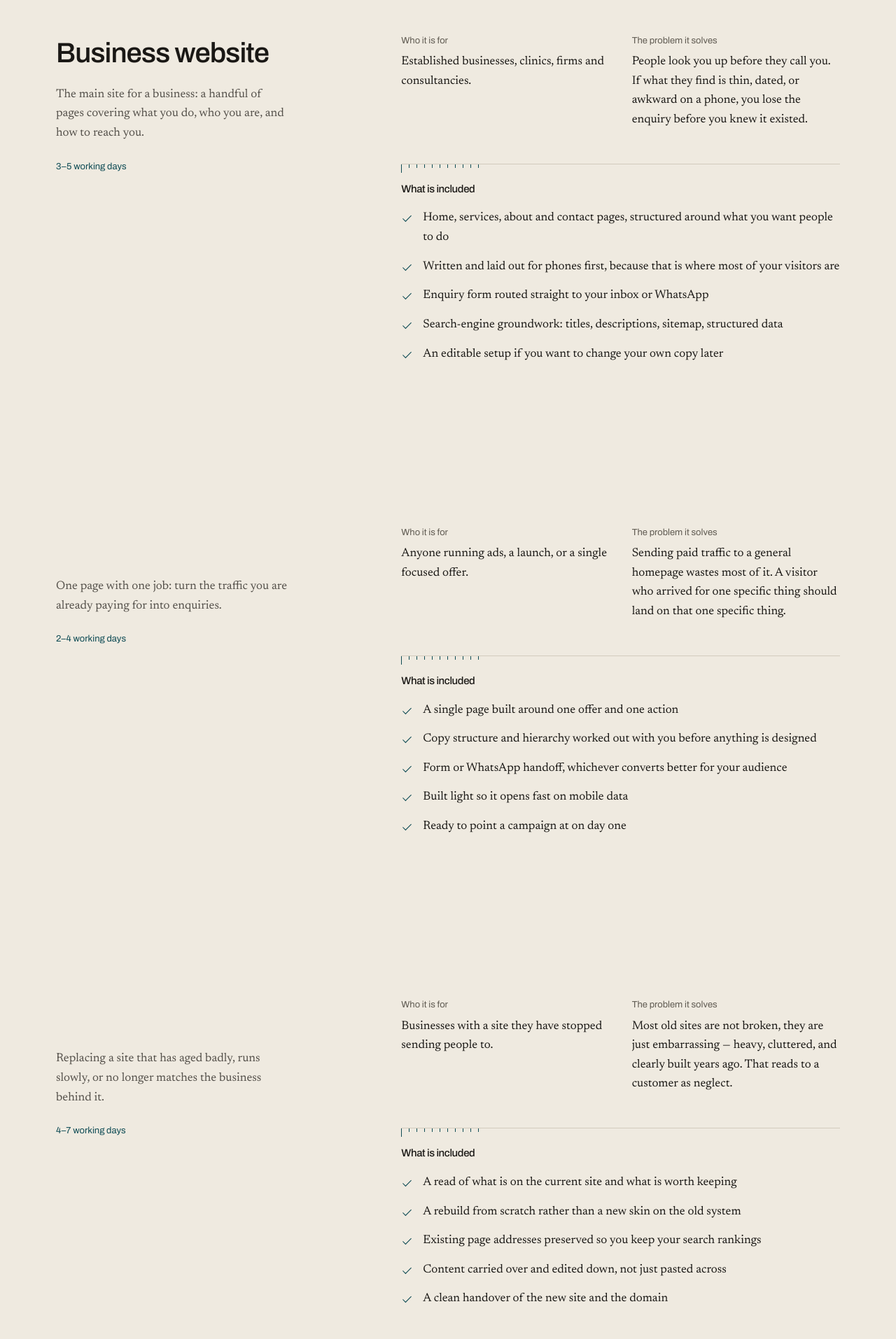
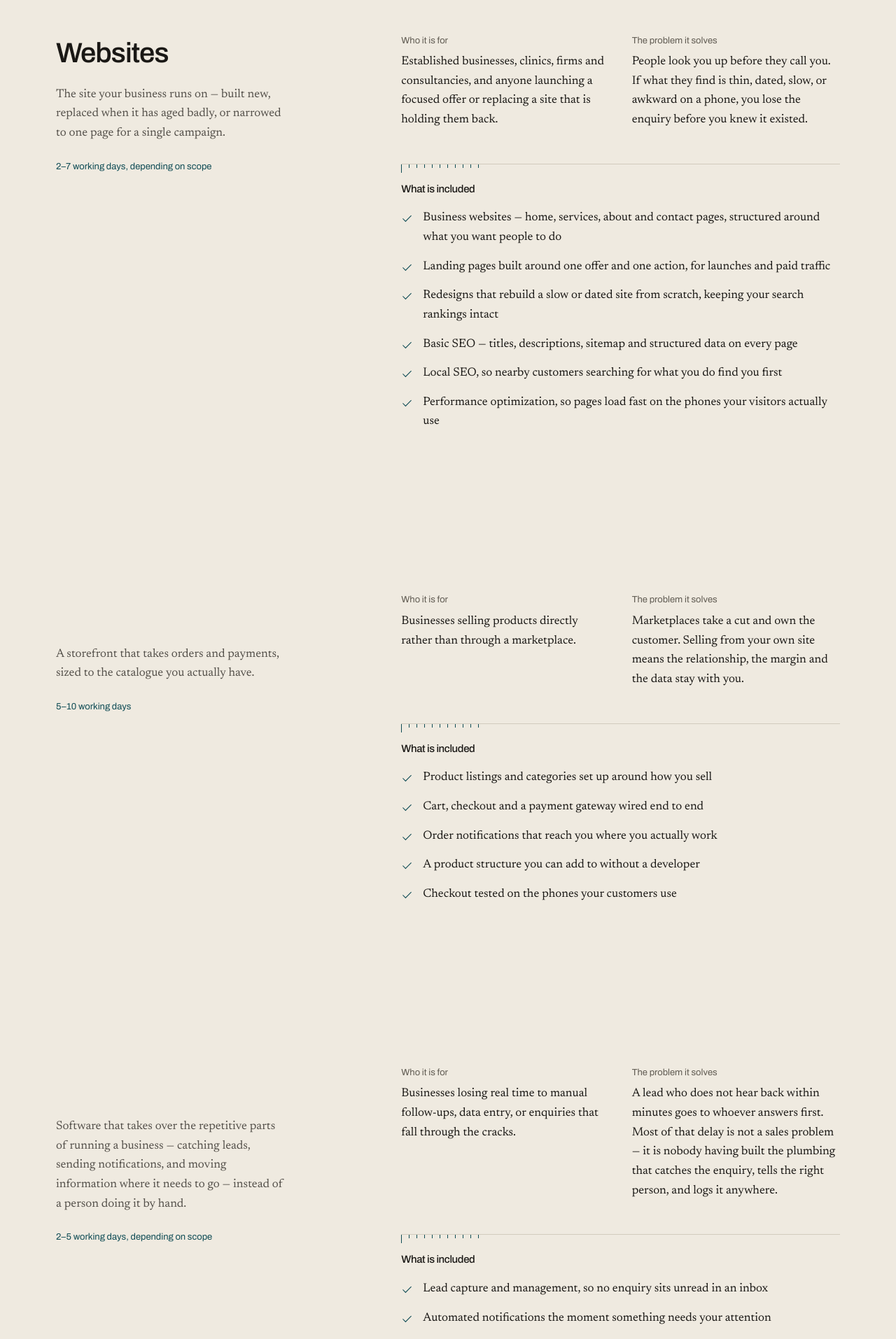
Before and after one commit to vishal558-dev/wibsity, a React (Vite) app: page /services in a window 1280 px wide. Shown: the part 580-2494 px from the top of the page at 70% size. Built offline with nearby package versions, Linux system fonts and the light colour scheme.

Commit message:
content update

```diff
--- a/index.html
+++ b/index.html
@@ -139,24 +139,8 @@
                 "@type": "Offer",
                 "itemOffered": {
                   "@type": "Service",
-                  "name": "Business website",
-                  "description": "The main site for a business: a handful of pages covering what you do, who you are, and how to reach you."
-                }
-              },
-              {
-                "@type": "Offer",
-                "itemOffered": {
-                  "@type": "Service",
-                  "name": "Landing page",
-                  "description": "One page with one job: turn the traffic you are already paying for into enquiries."
-                }
-              },
-              {
-                "@type": "Offer",
-                "itemOffered": {
-                  "@type": "Service",
-                  "name": "Redesign",
-                  "description": "Replacing a site that has aged badly, runs slowly, or no longer matches the business behind it."
+                  "name": "Websites",
+                  "description": "The site your business runs on — built new, replaced when it has aged badly, or narrowed to one page for a single campaign. Includes landing pages, redesigns, basic SEO, local SEO and performance optimization."
                 }
               },
               {
@@ -165,6 +149,14 @@
                   "@type": "Service",
                   "name": "Online store",
                   "description": "A storefront that takes orders and payments, sized to the catalogue you actually have."
+                }
+              },
+              {
+                "@type": "Offer",
+                "itemOffered": {
+                  "@type": "Service",
+                  "name": "Automation",
+                  "description": "Software that takes over the repetitive parts of running a business — catching leads, sending notifications, and moving information where it needs to go."
                 }
               }
             ]
--- a/src/data/projectInquiry.ts
+++ b/src/data/projectInquiry.ts
@@ -16,10 +16,9 @@ export const FORMSPREE_ENDPOINT = 'https://formspree.io/f/myeyjlye';
  * be read against the service it came from.
  */
 export const projectTypeOptions = [
-  { id: 'business-website', label: 'Business website' },
-  { id: 'landing-page', label: 'Landing page' },
-  { id: 'redesign', label: 'Redesign' },
+  { id: 'websites', label: 'Website' },
   { id: 'online-store', label: 'Online store' },
+  { id: 'automation', label: 'Automation' },
   { id: 'something-else', label: 'Something else' },
 ] as const;
 
--- a/src/data/seo.ts
+++ b/src/data/seo.ts
@@ -29,9 +29,9 @@ export const routeSEO: Record<string, RouteSEO> = {
   },
   '/services': {
     path: '/services',
-    title: 'Services — business websites, landing pages, redesigns, stores | wibsity',
+    title: 'Services — websites, online stores, automation | wibsity',
     description:
-      'Four kinds of project, described in full: business websites, landing pages, redesigns and online stores. Fixed-scope web design and development from an India-based studio.',
+      'Three kinds of project, described in full: websites (including landing pages and redesigns), online stores, and business automation. Fixed-scope web design and development from an India-based studio.',
   },
   '/about': {
     path: '/about',
--- a/src/data/services.ts
+++ b/src/data/services.ts
@@ -1,74 +1,46 @@
 import type { Service } from '../types';
 
 /**
- * Four services, down from five.
+ * Three services, down from four.
  *
- * "Custom Web Experiences & Features" was removed as a standalone entry: it
- * described capability rather than a thing a person decides to buy, and next
- * to four concrete offers it read as filler. Nothing left the offering — bespoke
- * features are now stated as something layered onto any of these four, which is
- * how they were actually sold anyway (see `customWork` below, rendered under
- * the catalogue on /services and referenced from the homepage).
+ * "Landing page" and "Redesign" were folded into "Websites" as capabilities
+ * rather than separate entries — both are types of website work, not
+ * distinct things a client chooses between at the top level. Their content
+ * lives on in `websites.includes` (see below) rather than being lost.
+ * "Automation" is new: lead capture, notifications, appointment workflows
+ * and the like, stated as business outcomes rather than the technical
+ * mechanism behind them, matching this file's existing voice.
  *
- * The old entries also carried `scopeType`, `iconName`, `image` and a
- * five-to-six-line `deliverables` list each. The icons went with lucide; the
- * stock photography went with the redesign; the deliverables were trimmed to
- * the five lines a buyer actually reads.
+ * "Custom Web Experiences & Features" was removed earlier as a standalone
+ * entry: it described capability rather than a thing a person decides to
+ * buy, and next to concrete offers it read as filler. Nothing left the
+ * offering — bespoke features are stated as something layered onto any of
+ * these three, which is how they were actually sold anyway (see
+ * `customWork` below, rendered under the catalogue on /services and
+ * referenced from the homepage).
  *
- * Entries no longer carry `index`: the four services are a menu, not a
+ * Entries no longer carry `index`: the services are a menu, not a
  * sequence, and numbering a non-sequence encodes nothing.
  */
 export const servicesData: Service[] = [
   {
-    id: 'business-website',
-    title: 'Business website',
+    id: 'websites',
+    title: 'Websites',
     summary:
-      'The main site for a business: a handful of pages covering what you do, who you are, and how to reach you.',
-    forWhom: 'Established businesses, clinics, firms and consultancies.',
+      'The site your business runs on — built new, replaced when it has aged badly, or narrowed to one page for a single campaign.',
+    forWhom:
+      'Established businesses, clinics, firms and consultancies, and anyone launching a focused offer or replacing a site that is holding them back.',
     problem:
-      'People look you up before they call you. If what they find is thin, dated, or awkward on a phone, you lose the enquiry before you knew it existed.',
+      'People look you up before they call you. If what they find is thin, dated, slow, or awkward on a phone, you lose the enquiry before you knew it existed.',
     includes: [
-      'Home, services, about and contact pages, structured around what you want people to do',
-      'Written and laid out for phones first, because that is where most of your visitors are',
-      'Enquiry form routed straight to your inbox or WhatsApp',
-      'Search-engine groundwork: titles, descriptions, sitemap, structured data',
-      'An editable setup if you want to change your own copy later',
+      'Business websites — home, services, about and contact pages, structured around what you want people to do',
+      'Landing pages built around one offer and one action, for launches and paid traffic',
+      'Redesigns that rebuild a slow or dated site from scratch, keeping your search rankings intact',
+      'Basic SEO — titles, descriptions, sitemap and structured data on every page',
+      'Local SEO, so nearby customers searching for what you do find you first',
+      'Performance optimization, so pages load fast on the phones your visitors actually use',
     ],
-    timeline: '3–5 working days',
-  },
-  {
-    id: 'landing-page',
-    title: 'Landing page',
-    summary:
-      'One page with one job: turn the traffic you are already paying for into enquiries.',
-    forWhom: 'Anyone running ads, a launch, or a single focused offer.',
-    problem:
-      'Sending paid traffic to a general homepage wastes most of it. A visitor who arrived for one specific thing should land on that one specific thing.',
-    includes: [
-      'A single page built around one offer and one action',
-      'Copy structure and hierarchy worked out with you before anything is designed',
-      'Form or WhatsApp handoff, whichever converts better for your audience',
-      'Built light so it opens fast on mobile data',
-      'Ready to point a campaign at on day one',
-    ],
-    timeline: '2–4 working days',
-  },
-  {
-    id: 'redesign',
-    title: 'Redesign',
-    summary:
-      'Replacing a site that has aged badly, runs slowly, or no longer matches the business behind it.',
-    forWhom: 'Businesses with a site they have stopped sending people to.',
-    problem:
-      'Most old sites are not broken, they are just embarrassing — heavy, cluttered, and clearly built years ago. That reads to a customer as neglect.',
-    includes: [
-      'A read of what is on the current site and what is worth keeping',
-      'A rebuild from scratch rather than a new skin on the old system',
-      'Existing page addresses preserved so you keep your search rankings',
-      'Content carried over and edited down, not just pasted across',
-      'A clean handover of the new site and the domain',
-    ],
-    timeline: '4–7 working days',
+    timeline: '2–7 working days, depending on scope',
   },
   {
     id: 'online-store',
@@ -87,6 +59,25 @@ export const servicesData: Service[] = [
     ],
     timeline: '5–10 working days',
   },
+  {
+    id: 'automation',
+    title: 'Automation',
+    summary:
+      'Software that takes over the repetitive parts of running a business — catching leads, sending notifications, and moving information where it needs to go — instead of a person doing it by hand.',
+    forWhom:
+      'Businesses losing real time to manual follow-ups, data entry, or enquiries that fall through the cracks.',
+    problem:
+      'A lead who does not hear back within minutes goes to whoever answers first. Most of that delay is not a sales problem — it is nobody having built the plumbing that catches the enquiry, tells the right person, and logs it anywhere.',
+    includes: [
+      'Lead capture and management, so no enquiry sits unread in an inbox',
+      'Automated notifications the moment something needs your attention',
+      'Appointment workflows — bookings, reminders and follow-ups without manual chasing',
+      'Forms that write straight into a spreadsheet, no retyping',
+      'Email automation for replies, confirmations and follow-ups',
+      'Everyday business workflow automation, built around how you already work',
+    ],
+    timeline: '2–5 working days, depending on scope',
+  },
 ];
 
 /**
@@ -96,5 +87,5 @@ export const servicesData: Service[] = [
 export const customWork = {
   title: 'Something that is not on this list',
   body:
-    'Booking flows, calculators, client portals, intake forms that branch, a dashboard behind a login. These get built onto whichever of the four above is the right base, rather than sold as a separate product. If you can describe what should happen, it can usually be built.',
+    'Calculators, client portals, multi-step configurators, a dashboard behind a login. These get built onto whichever of the three above is the right base, rather than sold as a separate product. If you can describe what should happen, it can usually be built.',
 };
--- a/src/pages/HomePage.tsx
+++ b/src/pages/HomePage.tsx
@@ -213,7 +213,7 @@ export const HomePage: React.FC = () => {
           playhead + ruler — a direct, on-instruction reinterpretation of
           gsap.com's own homepage "GSAP Timeline" demo. See CLAUDE.md's
           Motion section for the trade-off this overrides and why. No
-          numbering: four services are a menu, not a sequence, so the one
+          numbering: three services are a menu, not a sequence, so the one
           figure worth showing per card is delivery time, not position in a
           list.
           ------------------------------------------------------------------ */}
@@ -222,7 +222,7 @@ export const HomePage: React.FC = () => {
           <div className="lg:col-span-3">
             <div className="lg:sticky lg:top-28">
               <h2 id="build-heading" className="reveal text-2xl">
-                Four things you can hire us for.
+                Three things you can hire us for.
               </h2>
               <Link to="/services" className="btn btn-secondary btn-sm mt-7">
                 <span>See what each includes</span>
--- a/src/pages/ServicesPage.tsx
+++ b/src/pages/ServicesPage.tsx
@@ -22,7 +22,7 @@ export const ServicesPage: React.FC = () => (
     <Section className="pt-6" tight>
       <h1 className="text-3xl max-w-[18ch]">What you can hire us for.</h1>
       <p className="mt-8 text-lg leading-[1.55] max-w-[58ch] text-fg">
-        Four kinds of project, described in full rather than summarised into a card.
+        Three kinds of project, described in full rather than summarised into a card.
         Each one is quoted at a fixed price against a written scope, so what you read
         here is what arrives.
       </p>
```
Also changed, not shown: src/components/common/ServiceTimeline.tsx (+7 -1 lines), src/index.css (+7 -5 lines), 2 other files (tests, documents, lock files or other folders).
